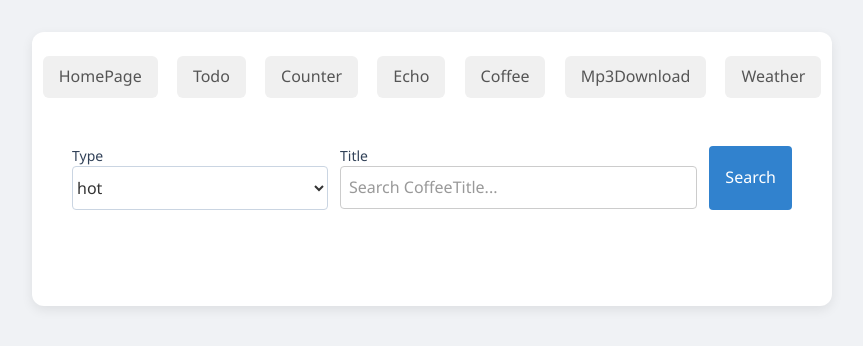
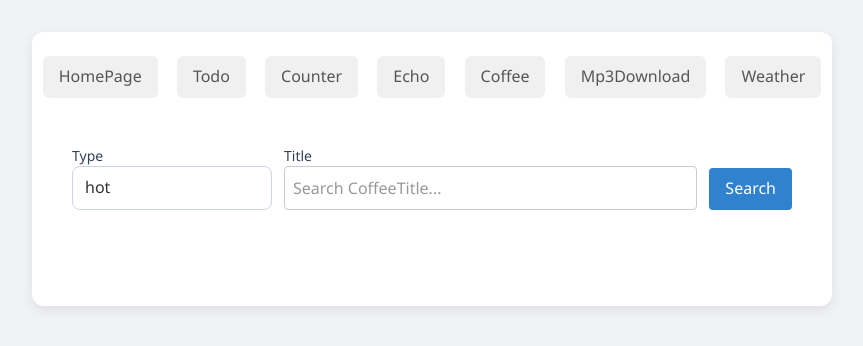
Before and after one commit to GitHubYucky/ReactTDDDTemplate, a React (Vite) app: page /coffee in a window 1280 px wide. Shown: the top 346 px of the page, without its empty margins (208-1071 px from the left). Built offline with nearby package versions, Linux system fonts and the light colour scheme.

Commit message:
use Input Listbox

```diff
--- a/src/features/coffee/components/CoffeeInput.tsx
+++ b/src/features/coffee/components/CoffeeInput.tsx
@@ -1,7 +1,8 @@
 // src/features/coffee/components/CoffeeInput.tsx
 import { useState } from "react";
-import { Button } from "../../../components/button/button";
+import { Button } from "@/components/button/button";
 import { Input } from "@/components/input/input";
+import { ListBox } from "@/components/listbox/listbox";
 
 type Props = {
   onSearch: (type: string, title: string) => void;
@@ -21,31 +22,31 @@ export const CoffeeInput = ({ onSearch, disabled = false }: Props) => {
     <form
       onSubmit={handleSubmit}
       aria-label="coffee-search"
-      className="flex flex-col sm:flex-row gap-3 items-stretch mb-4"
+      className="
+        grid gap-3 mb-4
+        grid-cols-1
+        sm:[grid-template-columns:200px_1fr_auto]  /* ← 列幅: 固定/伸びる/自動 */
+        items-end
+      "
     >
-      {/* Type: 幅と高さを拡大 */}
-      <div className="w-full sm:w-64">
-        <label className="block text-sm font-medium text-slate-700 mb-1">
-          Type
-        </label>
-        <select
+      {/* Type */}
+      <div className="space-y-1">
+        <label className="block text-sm font-medium text-slate-700">Type</label>
+        <ListBox
           value={type}
-          onChange={(e) => setType(e.target.value as "hot" | "iced")}
+          onChange={(e) => setType((e.target.value as "hot" | "iced"))}
           aria-label="coffee-type"
           disabled={disabled}
-          className="w-full h-11 px-3 text-base border border-slate-300 rounded
-                     bg-white disabled:cursor-not-allowed disabled:bg-slate-100"
+          className="w-full"   // 横幅は親の200pxにフィット
         >
           <option value="hot">hot</option>
           <option value="iced">iced</option>
-        </select>
+        </ListBox>
       </div>
 
-      {/* Title: 高さを合わせる */}
-      <div className="flex-1">
-        <label className="block text-sm font-medium text-slate-700 mb-1">
-          Title
-        </label>
+      {/* Title */}
+      <div className="space-y-1">
+        <label className="block text-sm font-medium text-slate-700">Title</label>
         <Input
           type="text"
           placeholder="Search CoffeeTitle..."
@@ -53,10 +54,11 @@ export const CoffeeInput = ({ onSearch, disabled = false }: Props) => {
           onChange={(e) => setTitle(e.target.value)}
           aria-label="coffee-title"
           disabled={disabled}
+          className="w-full h-11 px-3 text-base border border-[#ccc] rounded"
         />
       </div>
 
-      {/* Searchボタン: 高さを合わせる */}
+      {/* Search */}
       <Button type="submit" disabled={disabled}>
         Search
       </Button>
```
